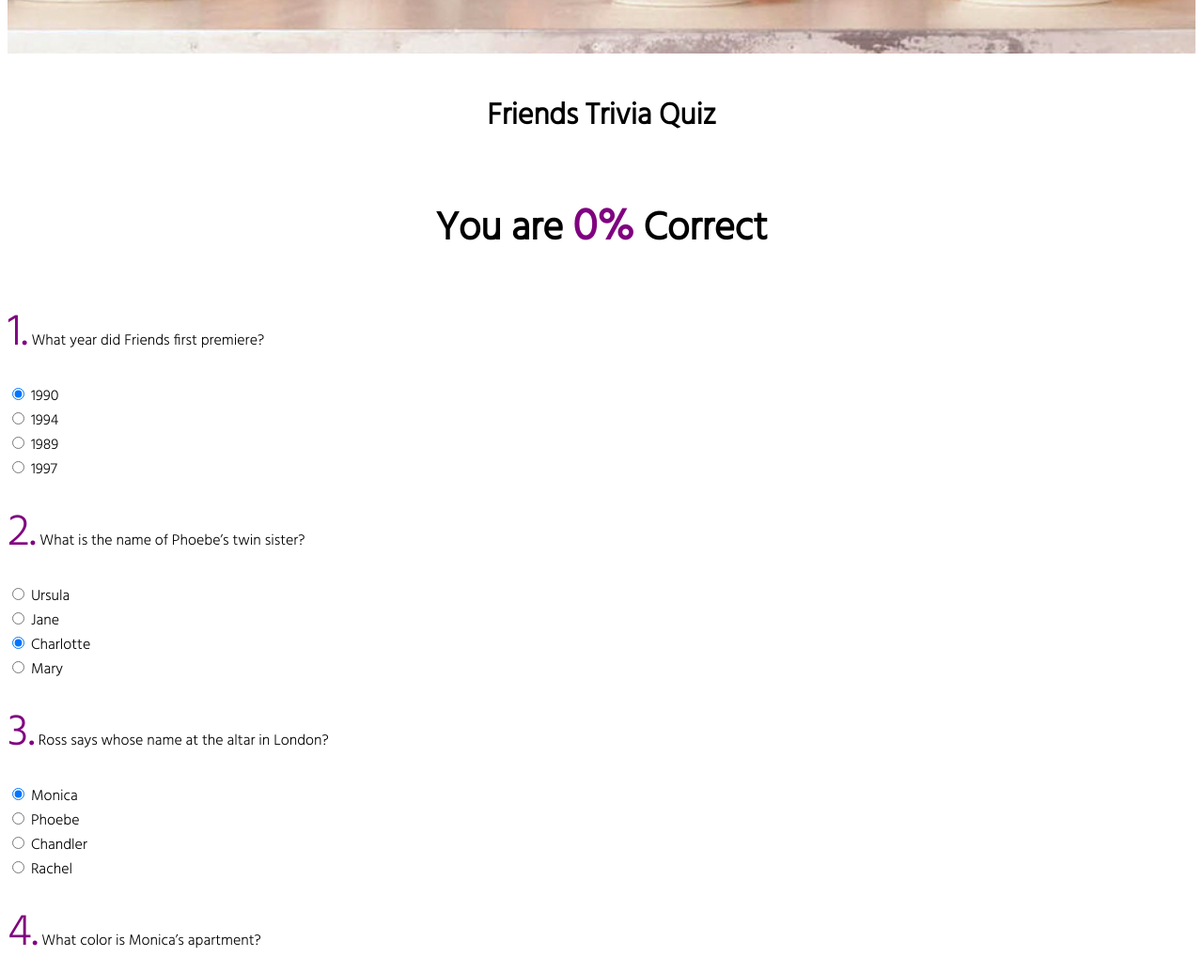
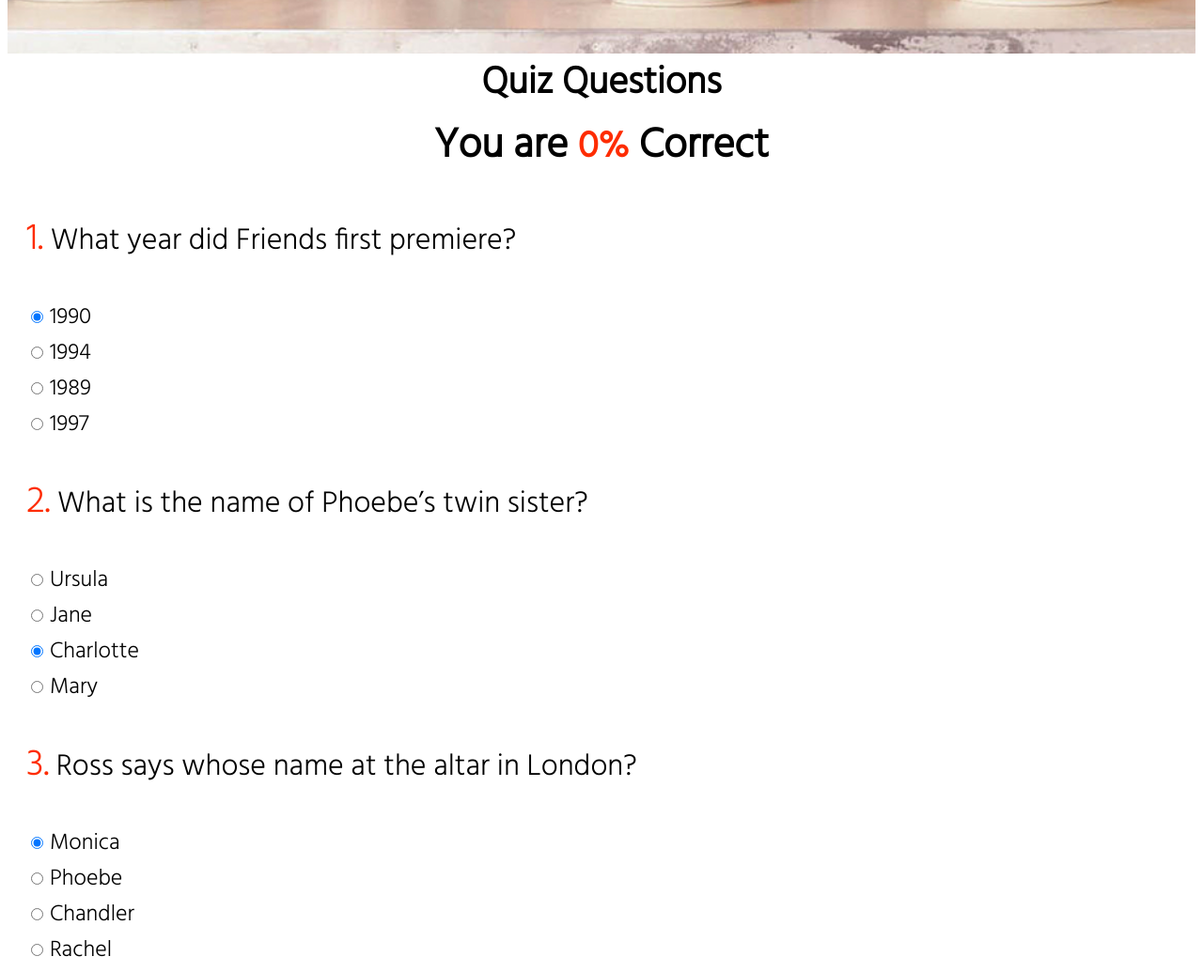
Before and after one commit to chica25/Friends_Trivia_Quiz, a plain HTML site: page index.html in a window 1280 px wide. Shown: the part 851-1886 px from the top of the page at 94% size. Drawn offline with Linux system fonts and the light colour scheme.

Commit message:
Implement style to button

```diff
--- a/index.html
+++ b/index.html
@@ -15,22 +15,22 @@
         <div id="banner-img"></div>
         <!-- title -->
         <div class="result"> <!-- add display: none; on css-->
-        <h1 class="title">Friends Trivia Quiz</h1>
-         <h2 class="percent">You are <span class="text">0%</span> Correct</h2>
+        <h1 class="title">Quiz Questions</h1>
+         <h2>You are <span class="percent">0%</span> Correct</h2>
 
                     <div class="container">
                     <!-- quiz section -->
                     <!-- form question #1-->
-                    <form  class="form">
+                    <form class="form">
                                 <div class="my-1">
-                                    <p class="question-1"><span>1.</span> What year did Friends first premiere?</p>
+                                    <p class="question-1"><span>1.</span>  What year did Friends first premiere?</p>
                                         <div class="form-check-">
                                         <input type="radio" name="q1" value="A" checked>
-                                        <label  class="form-label">1990</label>
+                                        <label class="form-label">1990</label>
 
                                         <div class="form-check">
                                         <input type="radio" name="q1" value="B">
-                                        <label  class="form-label">1994</label>
+                                        <label class="form-label">1994</label>
 
                                         <div class="form-check">
                                         <input type="radio" name="q1" value="C">
@@ -44,7 +44,7 @@
 
                                 <!-- question #2-->
                                 <div class="my-2">
-                                        <p class="question-2"><span>2.</span> What is the name of Phoebe’s twin sister?
+                                        <p class="question-2"><span>2.</span>  What is the name of Phoebe’s twin sister? </p>
 
                                         <div class="form-check">
                                         <input type="radio" name="q2" value="A">
@@ -61,13 +61,12 @@
                                         <div class="form-check">
                                         <input type="radio" name="q2" value="D">
                                         <label class="form-label">Mary</label>
-                                    </p>
                                     </div>
                                 </div>
 
                                 <!-- question #3-->
                                 <div class="my-3">
-                                    <p class="question-3"><span>3.</span> Ross says whose name at the altar in London?</p>
+                                    <p class="question-3"><span>3.</span>  Ross says whose name at the altar in London?</p>
 
                                     <div class="form-check">
                                     <input type="radio" name="q3" value="A" checked>
@@ -89,7 +88,7 @@
 
                             <!-- question #4-->
                             <div class="my-4">
-                                <p class="question-4"><span>4.</span> What color is Monica’s apartment?</p>
+                                <p class="question-4"><span>4.</span>  What color is Monica’s apartment?</p>
 
                                 <div class="form-check">
                                 <input type="radio" name="q4" value="A" checked>
@@ -111,7 +110,7 @@
 
                         <!-- question #5-->
                         <div class="my-5">
-                            <p class="question-5"><span>5.</span> What city is Friends set in?</p>
+                            <p class="question-5"><span>5.</span>  What city is Friends set in?</p>
 
                             <div class="form-check">
                             <input type="radio" name="q5" value="A" checked>
@@ -134,10 +133,10 @@
 
                             <!-- question #6-->
                             <div class="my-6">
-                                <p class="question-6"><span>6.</span> Rachel goes on Ross’ honeymoon by herself where?</p>
+                                <p class="question-6"><span>6.</span>  Rachel goes on Ross’ honeymoon by herself where?</p>
 
                                 <div class="form-check">
-                                <input type="radio" name="q6" value="A"
+                                <input type="radio" name="q6" value="A">
                                 <label class="form-label">Athens, Greece.</label>
 
                                 <div class="form-check">
--- a/style.css
+++ b/style.css
@@ -5,7 +5,6 @@ body {
 
 #banner-img {
     background-image: url(images/friends_banner.png);
-
     height: 900px;
     background-position: center;
     background-repeat: no-repeat;
@@ -13,22 +12,64 @@ body {
 
 }
 
-h1 {
+/* quiz questions */
+.title {
     text-align: center;
-    font-style: thin;
-    padding: 20px;
+    font-style: bold;
 }
 
+/* You are corect */
 .percent {
     text-align: center;
-    font-style: light;
-    font-size: 42px;
+    font-style: normal;
+    font-size: 40px;
 }
 
+span {
+    color: #fe2c00;
+    font-size: 40px;
+}
 
-span {
-    color: purple;
-    font-size: 48px;
+.my-1 {
+    margin: 20px 20px;
+}
+
+h1 {
+    font-size: 40px;
+    margin: 0;
+    padding: 0;
+}
+
+h2 {
+    text-align: center;
     font-style: light;
+    font-size: 44px;
+    padding: 50px;
+    margin: 0;
+    padding: 0;
+}
 
+/* questions */
+p {
+    font-size: 32px;
+    font-style: bold;
 }
+
+/* answers */
+label {
+    font-size: 24px;
+}
+
+.submit-btn {
+cursor: pointer;
+color: yellow;
+ border: 0;
+background:rgb(230, 76, 76);
+padding: 0.6rem;
+color: white;
+margin: 1rem;
+width: auto;
+text-transform: uppercase;
+cursor: pointer;
+text-align: right
+}
```
